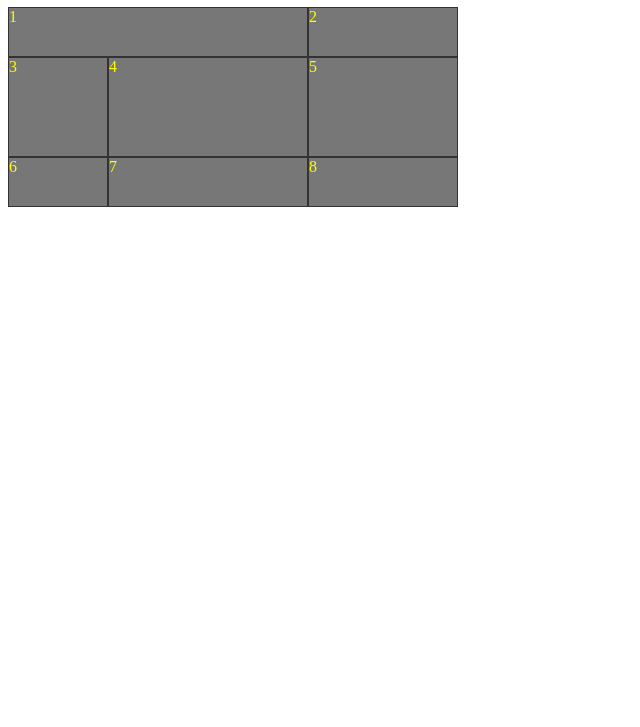
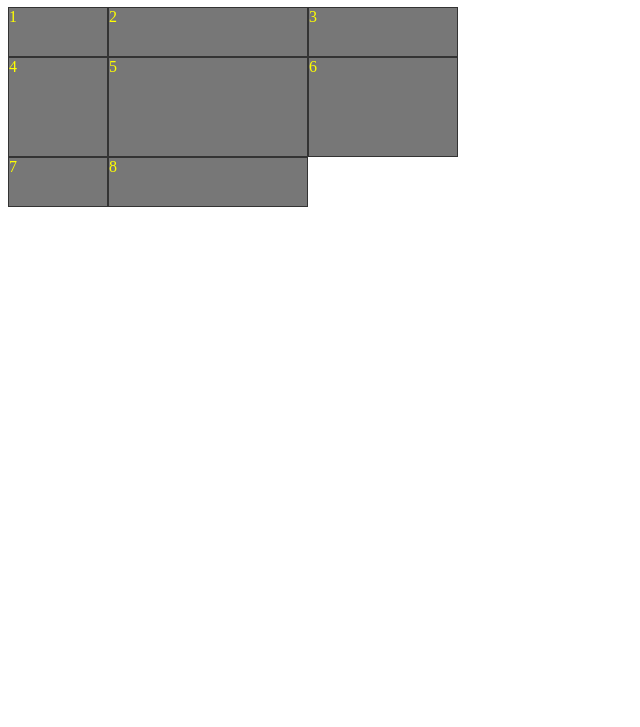
Before and after one commit to proabhishek/grid, a plain HTML site: page index.html in a window 1280 px wide. Shown: the part 73-800 px from the top of the page, without its empty margins (0-640 px from the left). Drawn offline with Linux system fonts and the light colour scheme.

Commit message:
flex new

```diff
--- a/index.html
+++ b/index.html
@@ -12,9 +12,19 @@
              display: grid;
              /* grid-auto-flow: row; */
              /* grid-auto-flow: column; */
-             grid-template-columns: 100px 200px 150px;
-             grid-template-rows: 50px 100px 50px ;
+             /* grid-template-columns: 100px 200px 150px; */
+             /* grid-template-columns: 300px 2fr 1fr 50px; */
+             /* grid-template-columns: minmax(100px, 200px) repeat(2, 1fr) 100px;
+             grid-template-rows: minmax(50px, auto) 100px 50px ; */
              /* grid-template: 50px 100px / 200px 300px; */
+
+                grid-template-columns: 100px 200px 150px;
+                grid-template-rows: 50px 100px 50px;
+
+                /* grid-gap: 10px; */
+                /* row-gap: 10px; */
+                /* column-gap: 10px; */
+
 
              /* grid-auto-rows: 50px 100px; */
              /* grid-auto-columns: 50px 150px; */
@@ -25,14 +35,20 @@
              */
         }
          .item1{
-              grid-column-start: 1;
-              grid-column-end: -2;
+             /* grid-column-start: 1;
+             grid-column-end: -1; */
+             /* grid-column: span 3; */
+                /* grid-row-start: 1;
+                grid-row-end: -1; */
+                /* grid-row: 1/-1; */
+
+                /* grid-row: span 3; */
+                /* grid-row: span 3; */
 
          }
          .item2{
              /* grid-area: sidebar; */
-             /* grid-column-start:2;
-             grid-column-end: 4; */
+
 
          }
         .item3{
@@ -46,7 +62,14 @@
 <body>
      <h1> Lets start with Grid</h1>
        <div class="container">
-            <div class="item item1">1</div>
+            <div class="item item1">1
+                <!-- Lorem ipsum dolor sit amet consectetur adipisicing elit. Accusamus, ipsam.
+                adipisicing elit. Accusamus, ipsam.
+                consectetur adipisicing elit. Accusamus, ipsam.
+                adipisicing elit. Accusamus, ipsam.
+                consectetur adipisicing elit. Accusamus, ipsam.
+                adipisicing elit. Accusamus, ipsam. -->
+            </div>
             <div class="item item2">2</div>
             <div class="item item3">3</div>
 
```
